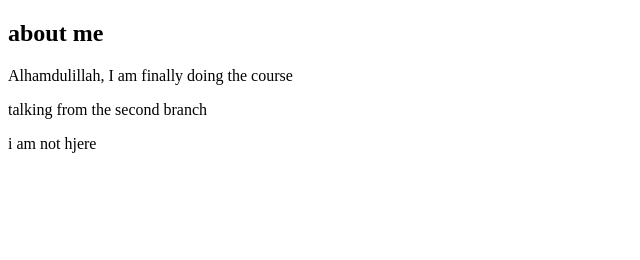
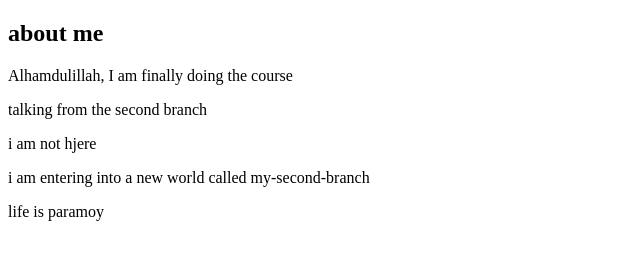
Before and after one commit to fardinrafatbd/my-first-website, a plain HTML site: page index.html in a window 1280 px wide. Shown: the whole page, without its empty margins (0-640 px from the left). Drawn offline with Linux system fonts and the light colour scheme.

Commit message:
adding more code

```diff
--- a/index.html
+++ b/index.html
@@ -10,5 +10,7 @@
     <p>Alhamdulillah, I am finally doing the course</p>
     <p>talking from the second branch</p>
     <p>i am not hjere</p>
+    <p>i am entering into a new world called my-second-branch</p>
+    <p>life is paramoy</p>
 </body>
 </html>
```
